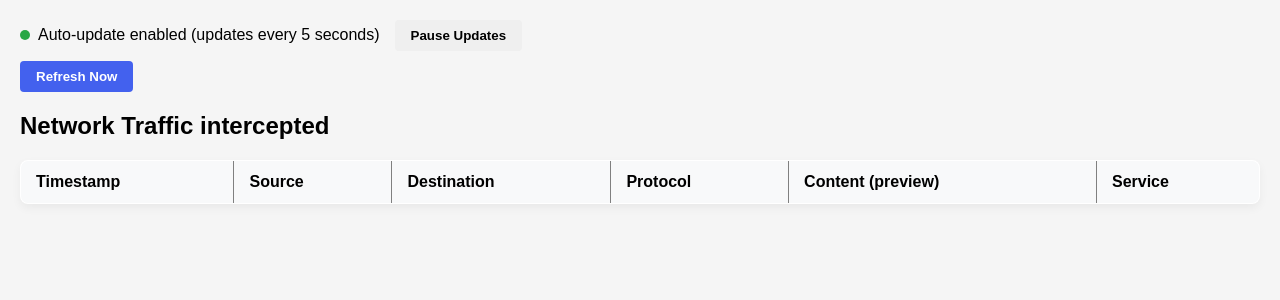
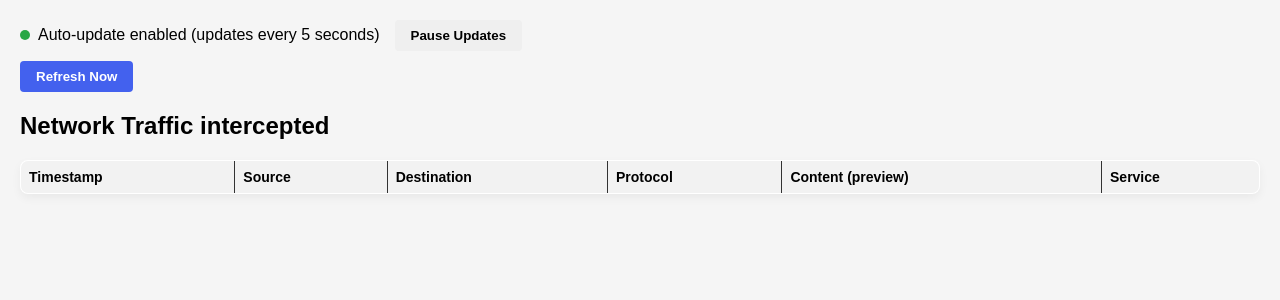
Before and after one commit to a1b2c3d4e5fg6/redshift, a Flask app: page /dashboard in a window 1280 px wide. Shown: the part 120-420 px from the top of the page. Run offline with Flask 2, Linux system fonts and the light colour scheme; the visitor is signed in with stand-in values (Sample User, id 1); a database or web service that is not in the repository returns one stand-in record (values such as "Sample title"); lists and menus that the app fills with data are empty; some libraries are stand-ins or nearby versions.

Commit message:
Update dashboard.css

```diff
--- a/static/css/dashboard.css
+++ b/static/css/dashboard.css
@@ -49,3 +49,23 @@ body { font-family: Arial, sans-serif; background: #f5f5f5; margin:0; padding:0;
 @media (max-width: 800px) {
   .data-table th, .data-table td { padding:8px 10px; font-size:13px; }
 }
+/* Style for all tables with class data-table */
+.data-table {
+  border-collapse: collapse;   /* removes double borders */
+  width: 100%;                 /* full width */
+  font-family: Arial, sans-serif;
+  font-size: 14px;
+}
+
+/* Apply border to the table, headers, and cells */
+.data-table th,
+.data-table td {
+  border: 1px solid #333;      /* dark border */
+  padding: 8px;                /* spacing inside cells */
+  text-align: left;            /* align text */
+}
+
+/* Optional: highlight header */
+.data-table th {
+  background-color: #f2f2f2;
+}
```
